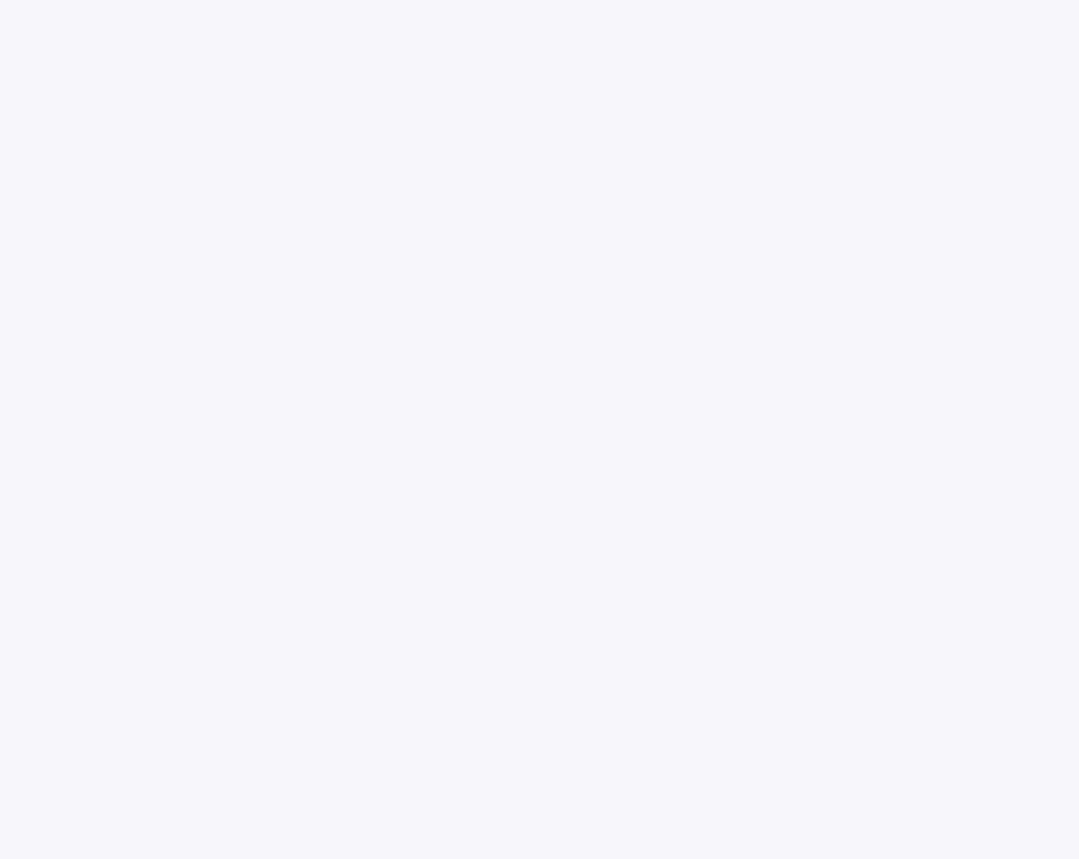
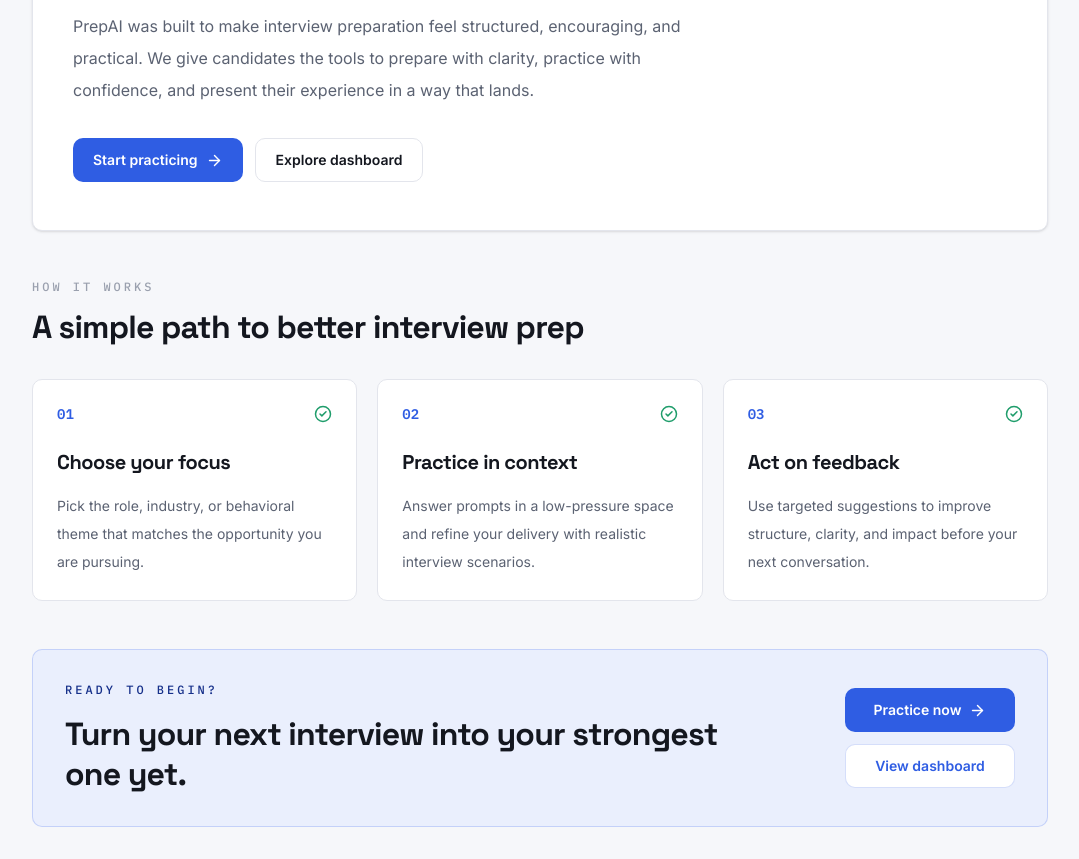
Before and after one commit to banji-oguntade/bipa, a Next.js app: page /aboutus in a window 1280 px wide. Shown: the part 320-1179 px from the top of the page, without its empty margins (100-1179 px from the left). Before the commit the page ends 800 px from the top, so only its background shows below. Built offline with nearby package versions, Linux system fonts and the light colour scheme.

Commit message:
update about page

```diff
--- a/src/app/aboutus/page.tsx
+++ b/src/app/aboutus/page.tsx
@@ -1,5 +1,123 @@
+import Link from "next/link";
+import { ArrowRight, CheckCircle2 } from "lucide-react";
+
+const steps = [
+  {
+    number: "01",
+    title: "Choose your focus",
+    description:
+      "Pick the role, industry, or behavioral theme that matches the opportunity you are pursuing.",
+  },
+  {
+    number: "02",
+    title: "Practice in context",
+    description:
+      "Answer prompts in a low-pressure space and refine your delivery with realistic interview scenarios.",
+  },
+  {
+    number: "03",
+    title: "Act on feedback",
+    description:
+      "Use targeted suggestions to improve structure, clarity, and impact before your next conversation.",
+  },
+] as const;
+
 export default function AboutUsPage() {
-    return (
-        <h1>This is About Us</h1>
-    )
+  return (
+    <main className="mx-auto max-w-[1080px] px-4 py-8 sm:px-8">
+      <section className="rounded-lg border border-border bg-surface px-6 py-10 shadow-sm sm:px-10 sm:py-12">
+        <p className="mb-4 font-mono text-xs font-medium tracking-[0.25em] text-ink-faint uppercase">
+          About Us
+        </p>
+        <h1 className="max-w-[560px] font-display text-[34px] leading-[1.08] font-bold tracking-tight sm:text-[42px]">
+          We help people turn interview stress into confident communication.
+        </h1>
+        <p className="mt-6 max-w-[650px] text-base leading-8 text-ink-soft">
+          PrepAI was built to make interview preparation feel structured,
+          encouraging, and practical. We give candidates the tools to prepare
+          with clarity, practice with confidence, and present their experience
+          in a way that lands.
+        </p>
+        <div className="mt-8 flex flex-wrap gap-3">
+          <Link
+            href="/practice"
+            className="inline-flex h-11 items-center justify-center gap-2 rounded-lg bg-primary px-5 text-sm font-semibold text-primary-foreground transition-colors hover:bg-primary/85 focus-visible:ring-3 focus-visible:ring-ring/50 focus-visible:outline-none"
+          >
+            Start practicing
+            <ArrowRight size={17} aria-hidden="true" />
+          </Link>
+          <Link
+            href="/dashboard"
+            className="inline-flex h-11 items-center justify-center rounded-lg border border-border bg-surface px-5 text-sm font-semibold transition-colors hover:bg-surface-sunken focus-visible:ring-3 focus-visible:ring-ring/50 focus-visible:outline-none"
+          >
+            Explore dashboard
+          </Link>
+        </div>
+      </section>
+
+      <section className="mt-12">
+        <p className="mb-3 font-mono text-xs font-medium tracking-[0.25em] text-ink-faint uppercase">
+          How It Works
+        </p>
+        <h2 className="font-display text-[28px] leading-tight font-bold tracking-tight sm:text-[32px]">
+          A simple path to better interview prep
+        </h2>
+
+        <div className="mt-8 grid gap-5 md:grid-cols-3">
+          {steps.map((step) => (
+            <article
+              key={step.number}
+              className="min-h-[190px] rounded-lg border border-border bg-surface p-6"
+            >
+              <div className="flex items-center justify-between gap-4">
+                <span className="font-mono text-sm font-semibold text-primary">
+                  {step.number}
+                </span>
+                <CheckCircle2
+                  size={18}
+                  className="text-success"
+                  aria-hidden="true"
+                />
+              </div>
+              <h3 className="mt-6 font-display text-xl font-bold tracking-tight">
+                {step.title}
+              </h3>
+              <p className="mt-4 text-sm leading-7 text-ink-soft">
+                {step.description}
+              </p>
+            </article>
+          ))}
+        </div>
+      </section>
+
+      <section className="mt-12 rounded-lg border border-primary/20 bg-primary-wash px-6 py-8 sm:px-8">
+        <div className="flex flex-col gap-7 sm:flex-row sm:items-center sm:justify-between">
+          <div>
+            <p className="mb-4 font-mono text-xs font-medium tracking-[0.25em] text-primary-ink uppercase">
+              Ready To Begin?
+            </p>
+            <h2 className="max-w-[680px] font-display text-[28px] leading-tight font-bold tracking-tight sm:text-[32px]">
+              Turn your next interview into your strongest one yet.
+            </h2>
+          </div>
+
+          <div className="flex shrink-0 flex-wrap gap-3 sm:w-[170px] sm:flex-col">
+            <Link
+              href="/practice"
+              className="inline-flex h-11 items-center justify-center gap-2 rounded-lg bg-primary px-5 text-sm font-semibold text-primary-foreground transition-colors hover:bg-primary/85 focus-visible:ring-3 focus-visible:ring-ring/50 focus-visible:outline-none"
+            >
+              Practice now
+              <ArrowRight size={17} aria-hidden="true" />
+            </Link>
+            <Link
+              href="/dashboard"
+              className="inline-flex h-11 items-center justify-center rounded-lg border border-primary/20 bg-surface px-5 text-sm font-semibold text-primary transition-colors hover:bg-surface-sunken focus-visible:ring-3 focus-visible:ring-ring/50 focus-visible:outline-none"
+            >
+              View dashboard
+            </Link>
+          </div>
+        </div>
+      </section>
+    </main>
+  );
 }
```
